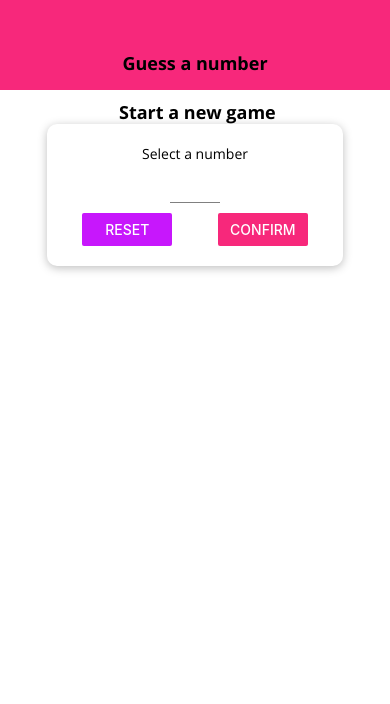
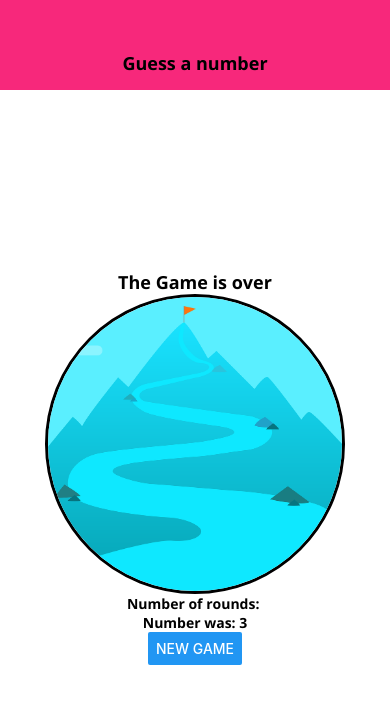
Before and after one commit to MinoThauros/secondReactApp, a React Native app: screen / in a window 390 px wide. Shown: the top 704 px of the page. Built offline with nearby package versions, Linux system fonts and the light colour scheme.

Commit message:
local img

```diff
--- a/App.tsx
+++ b/App.tsx
@@ -41,6 +41,11 @@ export default function App() {
   //well pass the function to the component using props; the function will be triggered from the component
   // this will trigger a state change here; in this case, it will become the chosen number
 
+  //for testing purposes only
+  content=<GameOverScreen roundsNUmber={1} userNumber={3} onRestart={configureNewGameHandler}/>;
+  //for testing purposes only
+
+
   if (userNumber && GuessRounds<=0){
     content=<GameScreen userChoice={userNumber} onGameOver={gameOverHandler}/>
   }else if (GuessRounds >0){
--- a/screens/GameOver.tsx
+++ b/screens/GameOver.tsx
@@ -1,24 +1,48 @@
 import React, {useState, useRef, useEffect}   from "react";
-import { StyleSheet, View,Text,Button, Alert} from "react-native";
+import { StyleSheet, View,Text,Button, Alert, Image} from "react-native";
+import BodyText from "../components/BodyText";
+import TitleText from "../components/TitleText";
 
 const GameOverScreen=(props:any)=>{
     return(
         <View style={styles.screen}>
-            <Text>The Game is over</Text>
-            <Text>Number of rounds: {props.roundsNumber}</Text>
-            <Text>Number was: {props.userNumber}</Text>
+            <TitleText>The Game is over</TitleText>
+            <View style={styles.imageContainer}>
+                <Image
+                source={require('../assets/success.png')}
+                style={styles.image}
+                resizeMode="cover"
+                />{/*fetching image; check docs for*/}
+            </View>
+
+
+            <BodyText>Number of rounds: {props.roundsNumber}</BodyText>
+            <BodyText>Number was: {props.userNumber}</BodyText>
             <Button title="New Game" onPress={props.onRestart}/>
         </View>
 
 
     )
 };
-
+//GameOverScreen expects these values when it is called; much like a function
 const styles=StyleSheet.create({
     screen:{
         flex:1,
         justifyContent:'center',
         alignItems:'center'
+    },
+    image:{
+        width:'100%', //100% of the parent component
+        height:'100%',
+    },
+    imageContainer:{
+        borderRadius:200,
+        borderWidth:3,
+        borderColor:'black',
+        width:300,
+        height:300,
+        overflow:'hidden',
+
     }
 });
 
```
Also changed, not shown: assets/success.png (added).
